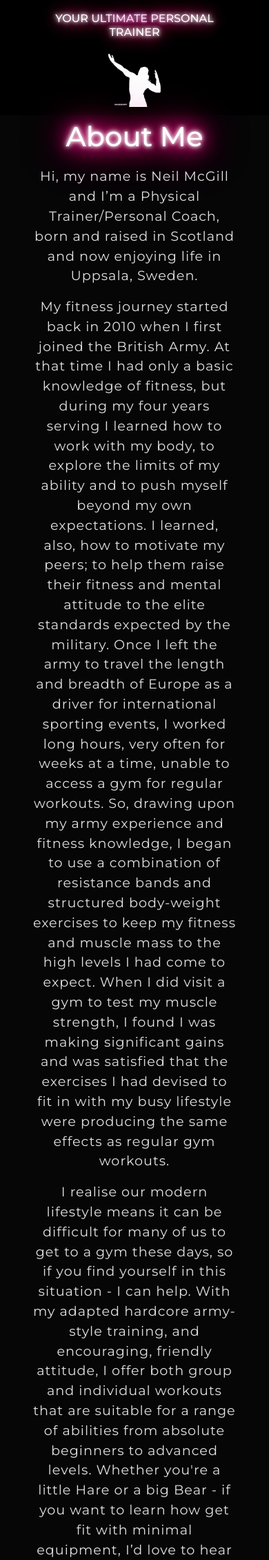
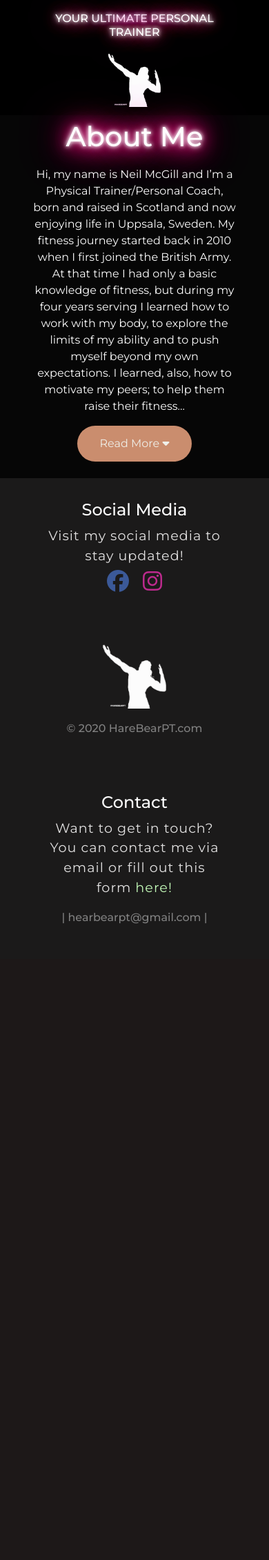
Before and after one commit to HeimirDavid/harebear-pt, a Django app: page / in a window 390 px wide. Shown: the part 677-2938 px from the top of the page at 69% size. After the commit the page ends 2016 px from the top, so only its background shows below. Run offline with Django 3.2, Linux system fonts and the light colour scheme; data that the repository does not hold is empty; some libraries are stand-ins or nearby versions.

Commit message:
added collapseText function to the about section, collapse it for mobile devices

```diff
--- a/home/templates/index.html
+++ b/home/templates/index.html
@@ -6,41 +6,42 @@
   <div class="about-section center">
     <div class="col-10 offset-1 col-lg-4 offset-lg-2">
       <h2 class="h2 glow">About Me</h2>
-      <p class="p-text"></p>
-      <p class="p-text">
+      <article id="about_text">
+        <p class="p-text about-p">
           Hi, my name is Neil McGill and I’m a Physical Trainer/Personal Coach,
           born and raised in Scotland and now enjoying life in Uppsala, Sweden.
         </p>
-      <p class="p-text">
-        My fitness journey started back in 2010 when I first joined the British
-        Army. At that time I had only a basic knowledge of fitness, but during
-        my four years serving I learned how to work with my body, to explore the
-        limits of my ability and to push myself beyond my own expectations. I
-        learned, also, how to motivate my peers; to help them raise their
-        fitness and mental attitude to the elite standards expected by the
-        military. Once I left the army to travel the length and breadth of
-        Europe as a driver for international sporting events, I worked long
-        hours, very often for weeks at a time, unable to access a gym for
-        regular workouts. So, drawing upon my army experience and fitness
-        knowledge, I began to use a combination of resistance bands and
-        structured body-weight exercises to keep my fitness and muscle mass to
-        the high levels I had come to expect. When I did visit a gym to test my
-        muscle strength, I found I was making significant gains and was
-        satisfied that the exercises I had devised to fit in with my busy
+        <p class="p-text about-p">
+          My fitness journey started back in 2010 when I first joined the
+          British Army. At that time I had only a basic knowledge of fitness,
+          but during my four years serving I learned how to work with my body,
+          to explore the limits of my ability and to push myself beyond my own
+          expectations. I learned, also, how to motivate my peers; to help them
+          raise their fitness and mental attitude to the elite standards
+          expected by the military. Once I left the army to travel the length
+          and breadth of Europe as a driver for international sporting events, I
+          worked long hours, very often for weeks at a time, unable to access a
+          gym for regular workouts. So, drawing upon my army experience and
+          fitness knowledge, I began to use a combination of resistance bands
+          and structured body-weight exercises to keep my fitness and muscle
+          mass to the high levels I had come to expect. When I did visit a gym
+          to test my muscle strength, I found I was making significant gains and
+          was satisfied that the exercises I had devised to fit in with my busy
           lifestyle were producing the same effects as regular gym workouts.
         </p>
-      <p class="p-text">
-        I realise our modern lifestyle means it can be difficult for many of us
-        to get to a gym these days, so if you find yourself in this situation -
-        I can help. With my adapted hardcore army-style training, and
-        encouraging, friendly attitude, I offer both group and individual
+        <p class="p-text about-p">
+          I realise our modern lifestyle means it can be difficult for many of
+          us to get to a gym these days, so if you find yourself in this
+          situation - I can help. With my adapted hardcore army-style training,
+          and encouraging, friendly attitude, I offer both group and individual
           workouts that are suitable for a range of abilities from absolute
-        beginners to advanced levels. Whether you're a little Hare or a big Bear
-        - if you want to learn how get fit with minimal equipment, I’d love to
-        hear from you. I will work with you to design a training program
-        tailor-made to suit your ability and fitness ambition and support you as
-        you connect with your mind and body like never before.
+          beginners to advanced levels. Whether you're a little Hare or a big
+          Bear - if you want to learn how get fit with minimal equipment, I’d
+          love to hear from you. I will work with you to design a training
+          program tailor-made to suit your ability and fitness ambition and
+          support you as you connect with your mind and body like never before.
         </p>
+      </article>
     </div>
   </div>
 </section>
--- a/static/css/custom.css
+++ b/static/css/custom.css
@@ -76,6 +76,14 @@ a:hover {
 
 .btn {
   border-radius: 0;
+}
+
+.about-tx-btn {
+  background-color: #ca8d6e;
+  color: #efefe9;
+  padding: 0.8em 2em;
+  border-radius: 50px;
+  margin: 1em 0 1.5em 0;
 }
 
 .bg-clr-footer {
--- a/static/js/main.js
+++ b/static/js/main.js
@@ -17,6 +17,71 @@ $(document).ready(function () {
       $(".navbar-toggler").click();
     }
   });
+
+  //collapse the text, and expand it to it's original. Code from these sources:
+  // http://jsfiddle.net/sLaapxff/1/
+  // https://stackoverflow.com/questions/33175833/shortening-long-blocks-of-text-based-on-words-not-characters-to-display-a-read-m
+
+  function collapseText(x) {
+    if (x.matches) {
+      $("#about_text").each(function () {
+        var text = $(this).text();
+        var word = "";
+        var count = 0;
+        var index = 0;
+
+        for (var i = 0; i < text.length; i++) {
+          // we count the Real words and store the index of last word
+          if (text[i] == " " || text[i] == "," || text[i] == ".") {
+            if (word != "") {
+              // if we actually have a word (this avoids multiple white spaces)
+              count++;
+              word = "";
+              index = i;
+              if (count == 100) break; // we reached 100 real words, stop
+            }
+          } else {
+            word += text[i];
+          }
+        }
+
+        if (count == 100 && index + 1 != text.length) {
+          // we found 100 words and there is extra text
+          html =
+            "<span>" +
+            text.substring(0, index) +
+            "</span>" +
+            '<span class="more_text" style="display:none;"> ' +
+            text.substring(index, text.length) +
+            "</span>" +
+            '<a href="#" class="read_more">...<br/><span class="btn about-tx-btn">Read More <i class="fas fa-caret-down"></i></span></a>';
+
+          $(this).html(html);
+
+          $(this)
+            .find("a.read_more")
+            .click(function (event) {
+              $(this).toggleClass("less");
+              event.preventDefault();
+              if ($(this).hasClass("less")) {
+                $(this).html(
+                  "<br/><span class='btn about-tx-btn'>Read Less <i class='fas fa-caret-up'></i></span>"
+                );
+                $(this).parent().find(".more_text").show();
+              } else {
+                $(this).html(
+                  "...<br/><span class='btn about-tx-btn'>Read More <i class='fas fa-caret-down'></i></span>"
+                );
+                $(this).parent().find(".more_text").hide();
+              }
+            });
+        }
+      });
+    }
+  }
+  var x = window.matchMedia("(max-width: 600px)");
+  collapseText(x);
+  x.addListener(collapseText);
 
   // Intersection Observers to change the background color of the navbar when scrolled beyond the intro video
   const navbar = document.querySelector("#mainNavbar");
```
Lines whose indentation alone changed are shown as unchanged.
